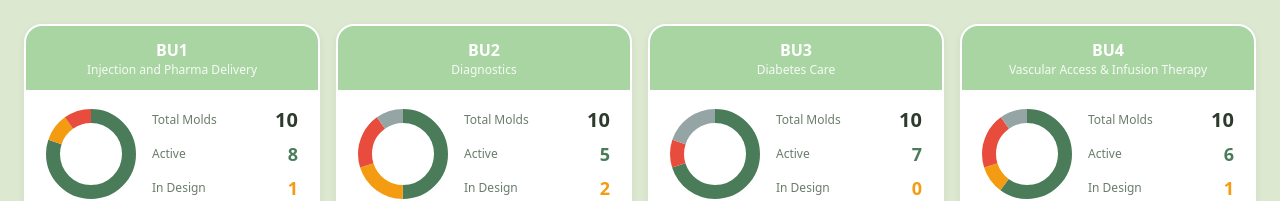
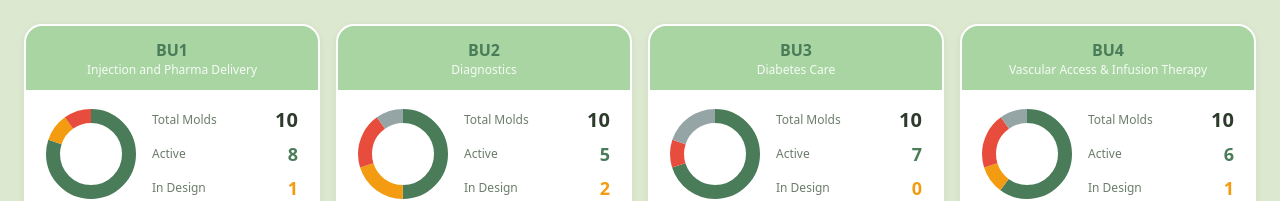
Before and after one commit to erikzhuang-dev/ubzhuangs-robot, a Next.js app: page / in a window 1280 px wide. Shown: the top 201 px of the page. Built offline with nearby package versions, Linux system fonts and the light colour scheme.

Commit message:
style: BU卡片第一行编号改为深绿色
Coze-Commit-Type: user
Coze-User-ID: 3739915826497834
Coze-Conversation-ID: 11684564

```diff
--- a/src/app/page.tsx
+++ b/src/app/page.tsx
@@ -378,7 +378,7 @@ export default function Home() {
                   className="px-5 py-3 text-center text-white"
                   style={{ backgroundColor: '#a8d5a2' }}
                 >
-                  <div className="text-base font-bold">{bu.name.split('-')[0]}</div>
+                  <div className="text-base font-bold" style={{ color: '#4a7c59' }}>{bu.name.split('-')[0]}</div>
                   <div className="text-xs font-medium opacity-90">{bu.name.split('-').slice(1).join('-')}</div>
                 </div>
                 <div className="flex items-center gap-4 px-5 py-4">
```
